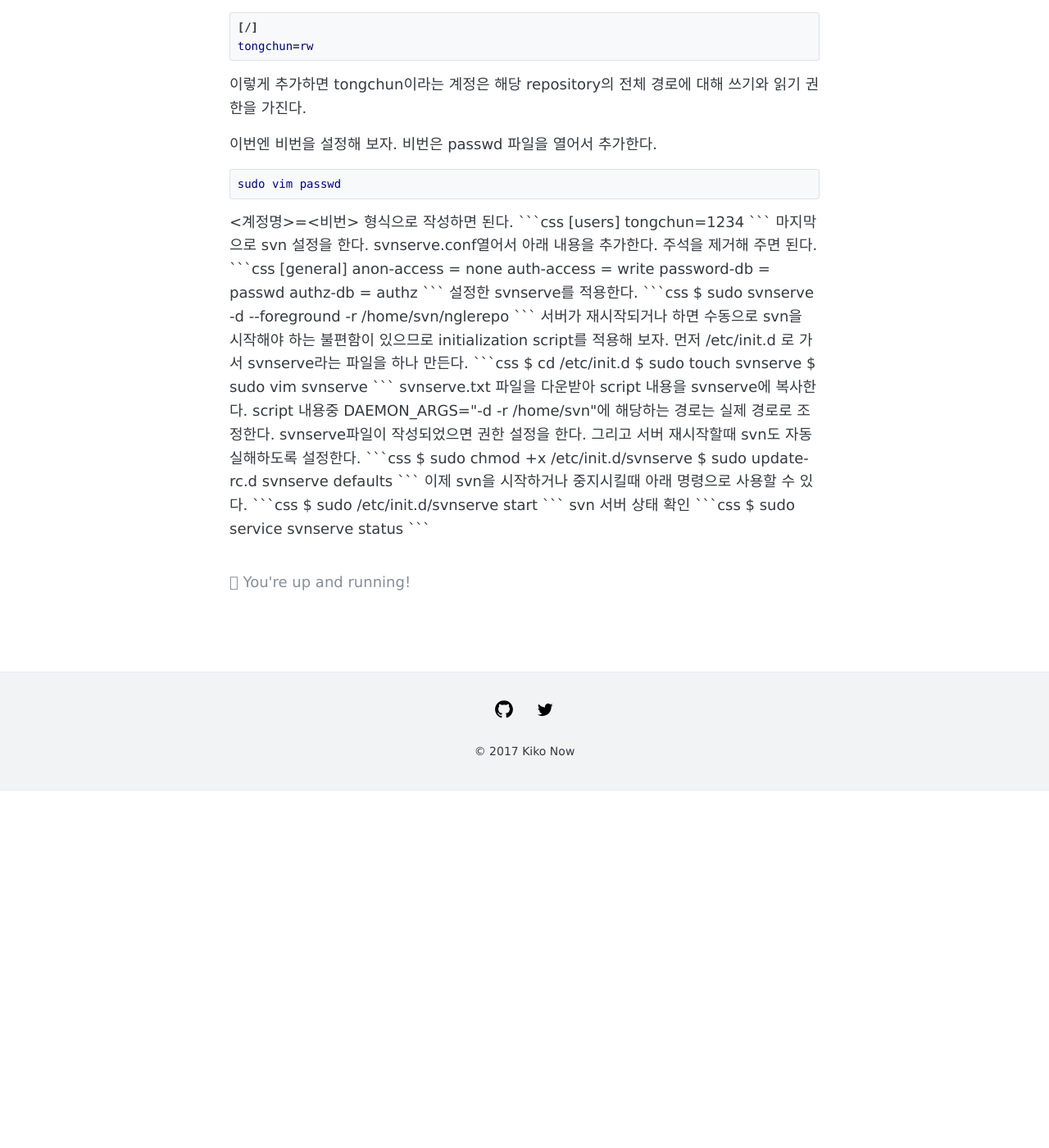
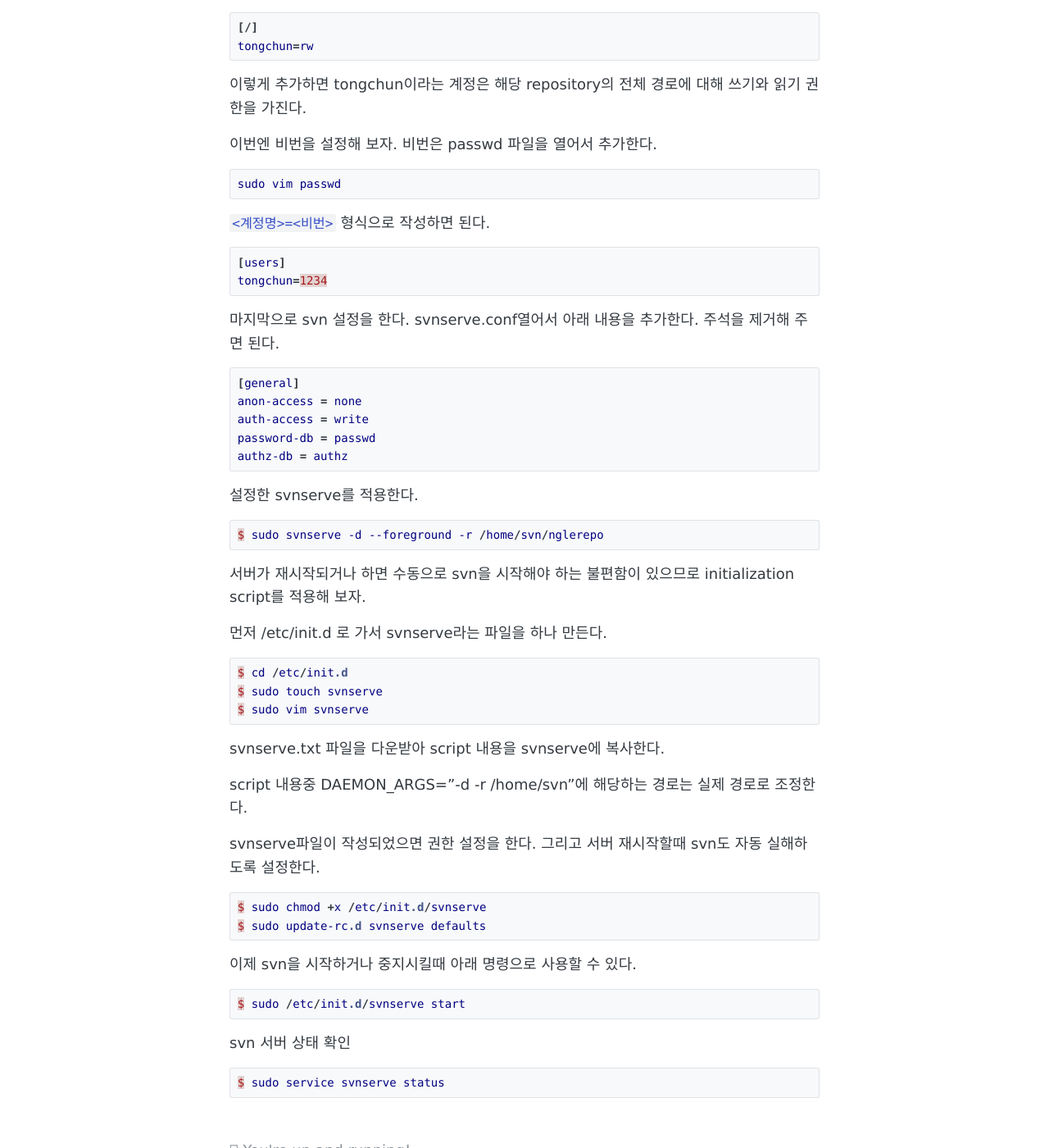
Before and after one commit to anifilm/anifilm.github.io, a Jekyll site: the page built from _posts/2019-06-03-ubuntu-svn.md, in a window 1280 px wide and 1400 px high, scrolled down 978 px. Shown: the whole window at 82% size. Built offline with Jekyll 4.4.1, drawn with Linux system fonts in a browser that asks for light colours; before the commit the page ends 1942 px from its top, so only the background shows below that.

````diff
--- a/_posts/2019-06-03-ubuntu-svn.md
+++ b/_posts/2019-06-03-ubuntu-svn.md
@@ -62,7 +62,7 @@ sudo vim passwd
 ```
 
 
-<계정명>=<비번> 형식으로 작성하면 된다.
+`<계정명>=<비번>` 형식으로 작성하면 된다.
 
 ```css
 [users]
````
